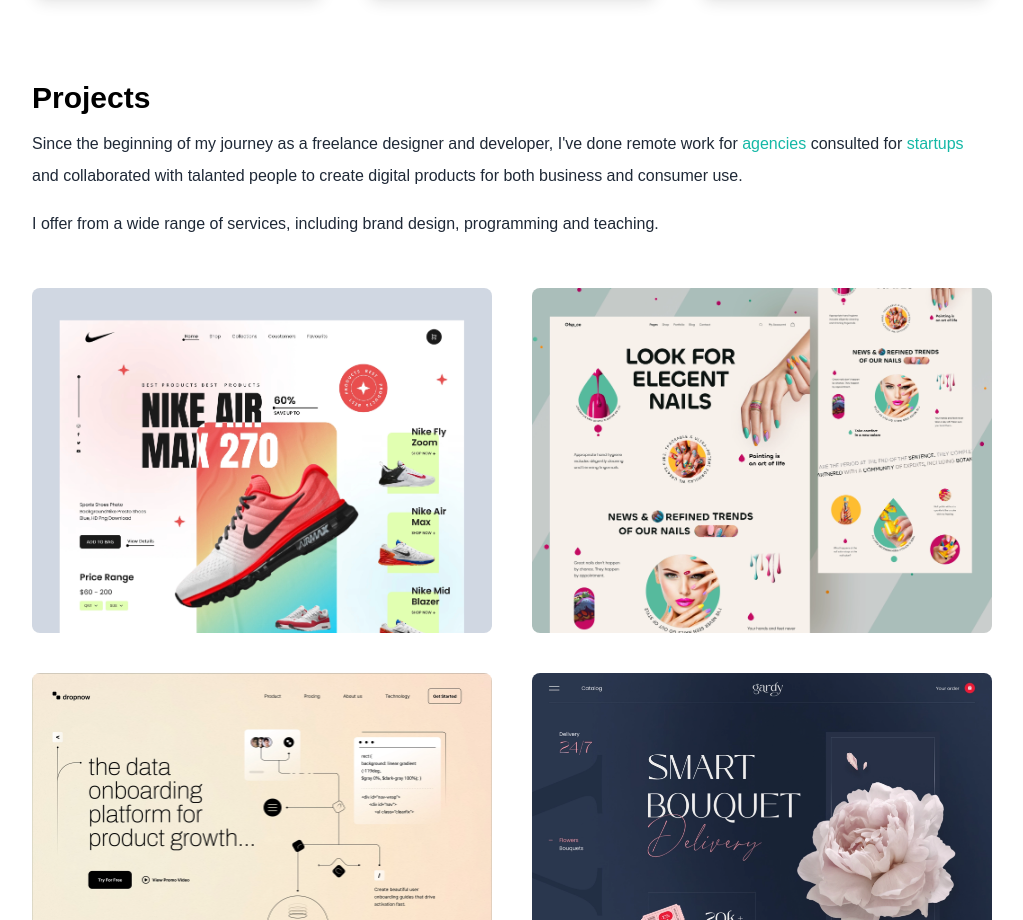
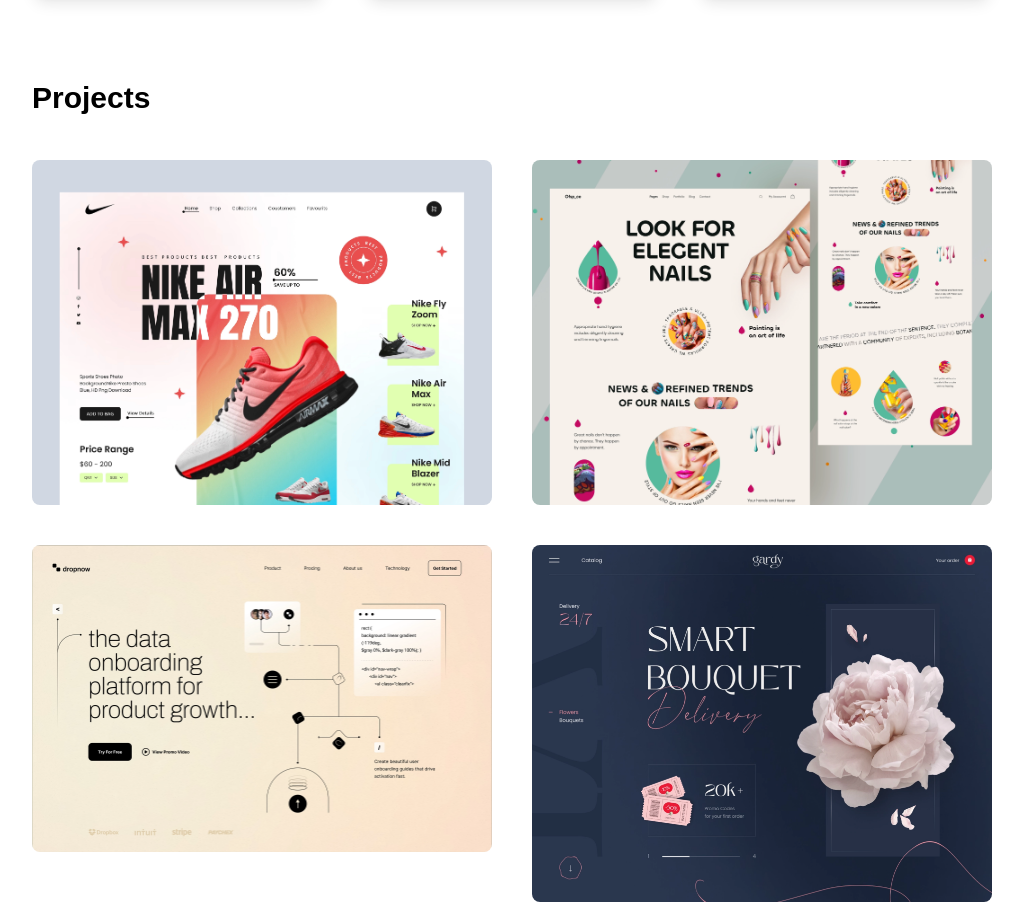
Before and after one commit to madhusankha90/myPortfolio, a Next.js app in the folder portfolio/: page / in a window 1280 px wide. Shown: the part 1660-2580 px from the top of the page, without its empty margins (128-1151 px from the left). Built offline with nearby package versions, Linux system fonts and the light colour scheme.

Commit message:
Update index.js

```diff
--- a/portfolio/pages/index.js
+++ b/portfolio/pages/index.js
@@ -120,18 +120,7 @@ export default function Home() {
         <section className="py-10">
           <div>
             <h3 className="text-3xl py-1 dark:text-white font-semibold">Projects</h3>
-            <p className="text-md py-2 leading-8 text-gray-800 dark:text-gray-200">
-              Since the beginning of my journey as a freelance designer and
-              developer, I've done remote work for
-              <span className="text-teal-500"> agencies </span>
-              consulted for <span className="text-teal-500">startups </span>
-              and collaborated with talanted people to create digital products
-              for both business and consumer use.
-            </p>
-            <p className="text-md py-2 leading-8 text-gray-800 dark:text-gray-200">
-              I offer from a wide range of services, including brand design,
-              programming and teaching.
-            </p>
+
           </div>
           <div className="flex flex-col gap-10 py-10 lg:flex-row lg:flex-wrap">
             <div className="basis-1/3 flex-1 ">
```
